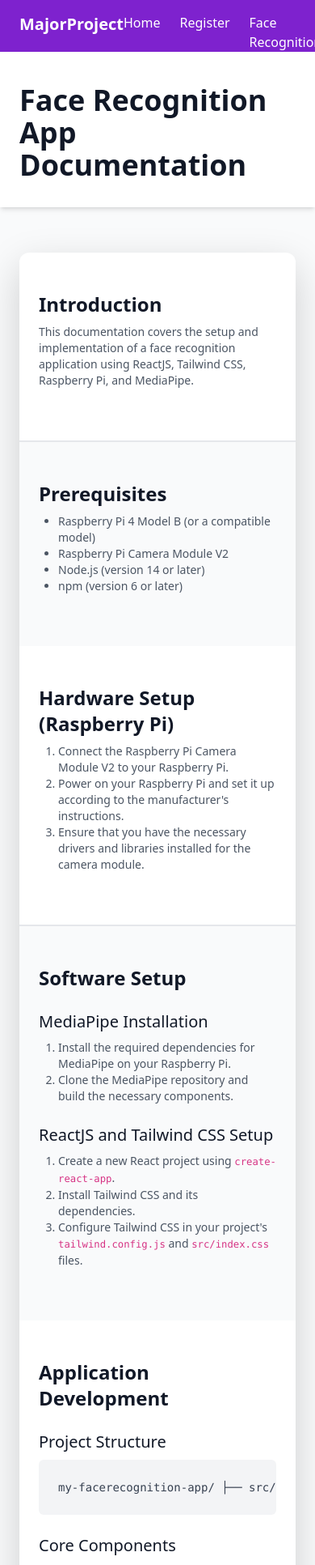
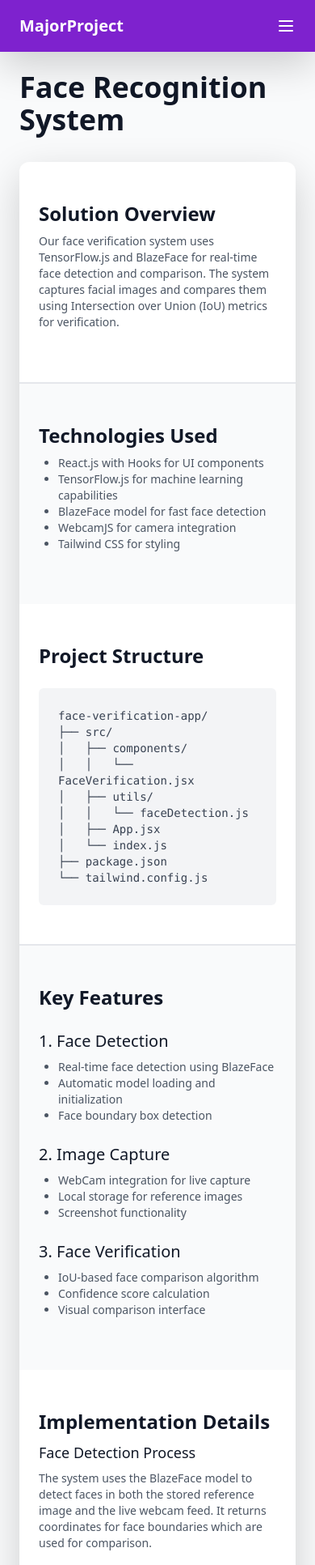
Before and after one commit to Suyash30030/FaceRecognition, a React (Create React App) app: page /docs in a window 390 px wide. Shown: the top 1933 px of the page at 81% size. Built offline with nearby package versions, Linux system fonts and the light colour scheme; no server answers.

Commit message:
Minor Changes

```diff
--- a/src/App.js
+++ b/src/App.js
@@ -10,14 +10,16 @@ import Footer from './components/Footer';
 function App() {
   return (
     <Router>
-      <div className="min-h-screen bg-black text-white">
+      <div className="flex flex-col min-h-screen bg-black text-white">
         <Navbar />
+        <main className="flex-grow pt-16"> {/* Add padding-top here */}
           <Routes>
             <Route path="/" element={<Home />} />
             <Route path="/register" element={<Register />} />
             <Route path="/face-verify" element={<FaceVerification />} />
             <Route path="/docs" element={<Documentation />} />
           </Routes>
+        </main>
         <Footer />
       </div>
     </Router>
--- a/src/components/Navbar.jsx
+++ b/src/components/Navbar.jsx
@@ -1,16 +1,38 @@
-import React from 'react';
+import React, { useState } from 'react';
 import { Link, NavLink } from 'react-router-dom';
+import { Menu, X } from 'lucide-react';
 
 const Navbar = () => {
+  const [isOpen, setIsOpen] = useState(false);
+
+  const toggleMenu = () => {
+    setIsOpen(!isOpen);
+  };
+
   return (
-    <nav className="bg-purple-700 fixed top-0 left-0 right-0 z-10 ">
-      <div className="px-4 sm:px-6  ">
-        <div className="flex py-3 justify-between  h-16">
+    <header className="fixed top-0 left-0 right-0 z-50">
+      <nav className="bg-purple-700 shadow-lg">
+        <div className="max-w-7xl mx-auto px-4 sm:px-6">
+          <div className="flex items-center justify-between h-16">
             <Link to="/" className="text-white font-bold text-xl no-underline" aria-label="Home">
               MajorProject
             </Link>
-          <div className="flex-grow" /> {/* This div pushes the links to the right */}
-          <div className="flex space-x-6">
+
+            {/* Hamburger menu button */}
+            <button
+              className="md:hidden text-white hover:text-purple-300 focus:outline-none"
+              onClick={toggleMenu}
+              aria-label="Toggle menu"
+            >
+              {isOpen ? (
+                <X className="h-6 w-6" />
+              ) : (
+                <Menu className="h-6 w-6" />
+              )}
+            </button>
+
+            {/* Desktop menu */}
+            <div className="hidden md:flex space-x-6">
               <NavLink
                 to="/"
                 className={({ isActive }) => `text-white hover:text-purple-300 no-underline ${isActive ? 'text-purple-300' : ''}`}
@@ -41,8 +63,51 @@ const Navbar = () => {
               </NavLink>
             </div>
           </div>
+
+          {/* Mobile menu */}
+          <div
+            className={`${
+              isOpen ? 'block' : 'hidden'
+            } md:hidden pb-4 absolute bg-purple-700 w-full left-0 shadow-lg`}
+          >
+            <div className="flex flex-col space-y-3">
+              <NavLink
+                to="/"
+                className={({ isActive }) => `text-white hover:text-purple-300 no-underline px-2 py-1 rounded ${isActive ? 'text-purple-300' : ''}`}
+                onClick={toggleMenu}
+                aria-label="Home"
+              >
+                Home
+              </NavLink>
+              <NavLink
+                to="/register"
+                className={({ isActive }) => `text-white hover:text-purple-300 no-underline px-2 py-1 rounded ${isActive ? 'text-purple-300' : ''}`}
+                onClick={toggleMenu}
+                aria-label="Register"
+              >
+                Register
+              </NavLink>
+              <NavLink
+                to="/face-verify"
+                className={({ isActive }) => `text-white hover:text-purple-300 no-underline px-2 py-1 rounded ${isActive ? 'text-purple-300' : ''}`}
+                onClick={toggleMenu}
+                aria-label="Face Recognition"
+              >
+                Face Recognition
+              </NavLink>
+              <NavLink
+                to="/docs"
+                className={({ isActive }) => `text-white hover:text-purple-300 no-underline px-2 py-1 rounded ${isActive ? 'text-purple-300' : ''}`}
+                onClick={toggleMenu}
+                aria-label="Documentation"
+              >
+                Docs
+              </NavLink>
+            </div>
+          </div>
         </div>
       </nav>
+    </header>
   );
 }
 
--- a/src/pages/Documentation.jsx
+++ b/src/pages/Documentation.jsx
@@ -1,118 +1,122 @@
 import React from 'react';
 
-const FaceRecognitionAppDocumentation = () => {
+const FaceVerificationDocumentation = () => {
   return (
-    <div className="bg-gray-50 min-h-screen font-sans">
-      <header className="bg-white shadow-md mb-8">
-        <div className="max-w-7xl mx-auto py-6 px-4 sm:px-6 lg:px-8">
-          <h1 className="text-4xl font-semibold text-gray-900 mt-20">Face Recognition App Documentation</h1>
-        </div>
-      </header>
+    <div className="bg-gray-50 font-sans pb-12">
+      <main className="max-w-7xl mx-auto py-6 px-4 sm:px-6 lg:px-8">
+        <h1 className="text-4xl font-semibold text-gray-900 mb-8">Face Recognition System</h1>
 
-      <main className=" mx-auto py-6 px-4 sm:px-6 lg:px-8">
         <div className="bg-white overflow-hidden shadow-lg rounded-xl">
           <div className="px-6 py-5 sm:p-8">
-            <h2 className="text-2xl font-semibold text-gray-900">Introduction</h2>
+            <h2 className="text-2xl font-semibold text-gray-900">Solution Overview</h2>
             <p className="mt-2 text-sm text-gray-600">
-              This documentation covers the setup and implementation of a face recognition application using ReactJS, Tailwind CSS, Raspberry Pi, and MediaPipe.
+              Our face verification system uses TensorFlow.js and BlazeFace for real-time face detection and comparison.
+              The system captures facial images and compares them using Intersection over Union (IoU) metrics for verification.
             </p>
           </div>
+
           <div className="px-6 py-5 sm:p-8 bg-gray-50 border-t-2 border-gray-200">
-            <h2 className="text-2xl font-semibold text-gray-900">Prerequisites</h2>
+            <h2 className="text-2xl font-semibold text-gray-900">Technologies Used</h2>
             <ul className="mt-2 text-sm text-gray-600 list-disc pl-6">
-              <li>Raspberry Pi 4 Model B (or a compatible model)</li>
-              <li>Raspberry Pi Camera Module V2</li>
-              <li>Node.js (version 14 or later)</li>
-              <li>npm (version 6 or later)</li>
+              <li>React.js with Hooks for UI components</li>
+              <li>TensorFlow.js for machine learning capabilities</li>
+              <li>BlazeFace model for fast face detection</li>
+              <li>WebcamJS for camera integration</li>
+              <li>Tailwind CSS for styling</li>
             </ul>
           </div>
+
           <div className="px-6 py-5 sm:p-8">
-            <h2 className="text-2xl font-semibold text-gray-900">Hardware Setup (Raspberry Pi)</h2>
-            <ol className="mt-2 text-sm text-gray-600 list-decimal pl-6">
-              <li>Connect the Raspberry Pi Camera Module V2 to your Raspberry Pi.</li>
-              <li>Power on your Raspberry Pi and set it up according to the manufacturer's instructions.</li>
-              <li>Ensure that you have the necessary drivers and libraries installed for the camera module.</li>
-            </ol>
+            <h2 className="text-2xl font-semibold text-gray-900">Project Structure</h2>
+            <div className="mt-4 bg-gray-100 p-4 rounded-md text-sm text-gray-700 whitespace-pre-wrap font-mono">
+{`face-verification-app/
+├── src/
+│   ├── components/
+│   │   └── FaceVerification.jsx
+│   ├── utils/
+│   │   └── faceDetection.js
+│   ├── App.jsx
+│   └── index.js
+├── package.json
+└── tailwind.config.js`}</div>
           </div>
+
           <div className="px-6 py-5 sm:p-8 bg-gray-50 border-t-2 border-gray-200">
-            <h2 className="text-2xl font-semibold text-gray-900">Software Setup</h2>
-            <h3 className="text-xl font-medium text-gray-900 mt-4">MediaPipe Installation</h3>
-            <ol className="mt-2 text-sm text-gray-600 list-decimal pl-6">
-              <li>Install the required dependencies for MediaPipe on your Raspberry Pi.</li>
-              <li>Clone the MediaPipe repository and build the necessary components.</li>
-            </ol>
-            <h3 className="text-xl font-medium text-gray-900 mt-6">ReactJS and Tailwind CSS Setup</h3>
-            <ol className="mt-2 text-sm text-gray-600 list-decimal pl-6">
-              <li>Create a new React project using <code>create-react-app</code>.</li>
-              <li>Install Tailwind CSS and its dependencies.</li>
-              <li>Configure Tailwind CSS in your project's <code>tailwind.config.js</code> and <code>src/index.css</code> files.</li>
-            </ol>
+            <h2 className="text-2xl font-semibold text-gray-900">Key Features</h2>
+            <div className="space-y-6">
+              <section>
+                <h3 className="text-xl font-medium text-gray-900 mt-4">1. Face Detection</h3>
+                <ul className="mt-2 text-sm text-gray-600 list-disc pl-6">
+                  <li>Real-time face detection using BlazeFace</li>
+                  <li>Automatic model loading and initialization</li>
+                  <li>Face boundary box detection</li>
+                </ul>
+              </section>
+
+              <section>
+                <h3 className="text-xl font-medium text-gray-900">2. Image Capture</h3>
+                <ul className="mt-2 text-sm text-gray-600 list-disc pl-6">
+                  <li>WebCam integration for live capture</li>
+                  <li>Local storage for reference images</li>
+                  <li>Screenshot functionality</li>
+                </ul>
+              </section>
+
+              <section>
+                <h3 className="text-xl font-medium text-gray-900">3. Face Verification</h3>
+                <ul className="mt-2 text-sm text-gray-600 list-disc pl-6">
+                  <li>IoU-based face comparison algorithm</li>
+                  <li>Confidence score calculation</li>
+                  <li>Visual comparison interface</li>
+                </ul>
+              </section>
+            </div>
           </div>
+
           <div className="px-6 py-5 sm:p-8">
-            <h2 className="text-2xl font-semibold text-gray-900">Application Development</h2>
-            <h3 className="text-xl font-medium text-gray-900 mt-4">Project Structure</h3>
-            <pre className="bg-gray-100 p-4 rounded-md overflow-x-auto text-sm text-gray-700">
-              <code>
-                my-facerecognition-app/
-                ├── src/
-                │   ├── components/
-                │   │   ├── FaceDetection.js
-                │   │   ├── FaceRecognition.js
-                │   │   └── ...
-                │   ├── utils/
-                │   │   ├── mediapipe.js
-                │   │   └── ...
-                │   ├── App.js
-                │   └── index.js
-                ├── package.json
-                └── ...
-              </code>
-            </pre>
-            <h3 className="text-xl font-medium text-gray-900 mt-6">Core Components</h3>
-            <ul className="mt-2 text-sm text-gray-600 list-disc pl-6">
-              <li><code>FaceDetection.js</code>: Handles the video stream capture and face detection using MediaPipe.</li>
-              <li><code>FaceRecognition.js</code>: Implements the face recognition logic and displays the results.</li>
-            </ul>
+            <h2 className="text-2xl font-semibold text-gray-900">Implementation Details</h2>
+            <div className="space-y-4">
+              <section>
+                <h3 className="text-lg font-medium text-gray-900">Face Detection Process</h3>
+                <p className="mt-2 text-sm text-gray-600">
+                  The system uses the BlazeFace model to detect faces in both the stored reference image and the live webcam feed.
+                  It returns coordinates for face boundaries which are used for comparison.
+                </p>
+              </section>
+
+              <section>
+                <h3 className="text-lg font-medium text-gray-900">Comparison Algorithm</h3>
+                <p className="mt-2 text-sm text-gray-600">
+                  Face matching uses Intersection over Union (IoU) to compare face regions.
+                  A confidence score above 50% indicates a potential match, though this threshold can be adjusted.
+                </p>
+              </section>
+            </div>
           </div>
+
           <div className="px-6 py-5 sm:p-8 bg-gray-50 border-t-2 border-gray-200">
-            <h2 className="text-2xl font-semibold text-gray-900">Deployment</h2>
-            <p className="mt-2 text-sm text-gray-600">
-              To deploy your face recognition app, you can use various hosting services like Netlify, Vercel, or GitHub Pages. Make sure to configure the necessary environment variables and build scripts in your <code>package.json</code> file.
-            </p>
-          </div>
-          <div className="px-6 py-5 sm:p-8">
-            <h2 className="text-2xl font-semibold text-gray-900">API References</h2>
-            <ul className="mt-2 text-sm text-gray-600 list-disc pl-6">
+            <h2 className="text-2xl font-semibold text-gray-900">External Resources</h2>
+            <ul className="mt-2 text-sm text-gray-600 list-disc pl-6 space-y-2">
               <li>
-                MediaPipe API: <a href="https://google.github.io/mediapipe/solutions/solutions.html" className="text-blue-500 hover:text-blue-700">https://google.github.io/mediapipe/solutions/solutions.html</a>
+                <a href="https://github.com/tensorflow/tfjs-models/tree/master/blazeface" className="text-blue-500 hover:text-blue-700">BlazeFace Model Documentation</a>
               </li>
               <li>
-                Raspberry Pi Camera Module V2 API: <a href="https://www.raspberrypi.com/documentation/computers/camera.html" className="text-blue-500 hover:text-blue-700">https://www.raspberrypi.com/documentation/computers/camera.html</a>
+                <a href="https://www.tensorflow.org/js" className="text-blue-500 hover:text-blue-700">TensorFlow.js Documentation</a>
               </li>
               <li>
-                React API: <a href="https://reactjs.org/docs/react-api.html" className="text-blue-500 hover:text-blue-700">https://reactjs.org/docs/react-api.html</a>
-              </li>
-              <li>
-                Tailwind CSS API: <a href="https://tailwindcss.com/docs/utility-first" className="text-blue-500 hover:text-blue-700">https://tailwindcss.com/docs/utility-first</a>
+                <a href="https://github.com/mozmorris/react-webcam" className="text-blue-500 hover:text-blue-700">React Webcam Documentation</a>
               </li>
             </ul>
           </div>
-          <div className="px-6 py-5 sm:p-8 bg-gray-50 border-t-2 border-gray-200">
-            <h2 className="text-2xl font-semibold text-gray-900">Troubleshooting</h2>
-            <ol className="mt-2 text-sm text-gray-600 list-decimal pl-6">
-              <li>
-                If you encounter issues with MediaPipe installation, refer to the <a href="https://google.github.io/mediapipe/getting_started/install.html#install-on-raspberry-pi" className="text-blue-500 hover:text-blue-700">MediaPipe documentation</a> for troubleshooting steps.
-              </li>
-              <li>
-                For any React or Tailwind CSS related issues, consult the official documentation or seek help from the community.
-              </li>
-            </ol>
-          </div>
+
           <div className="px-6 py-5 sm:p-8">
-            <h2 className="text-2xl font-semibold text-gray-900">Conclusion</h2>
-            <p className="mt-2 text-sm text-gray-600">
-              By following this documentation, you should be able to set up and build a face recognition application using ReactJS, Tailwind CSS, Raspberry Pi, and MediaPipe. If you have any further questions or need additional assistance, feel free to reach out.
-            </p>
+            <h2 className="text-2xl font-semibold text-gray-900">Future Improvements</h2>
+            <ul className="mt-2 text-sm text-gray-600 list-disc pl-6">
+              <li>Enhanced face matching algorithms beyond IoU</li>
+              <li>Support for multiple face detection and comparison</li>
+              <li>Integration with more sophisticated face recognition models</li>
+              <li>Additional security features and liveness detection</li>
+            </ul>
           </div>
         </div>
       </main>
@@ -120,4 +124,4 @@ const FaceRecognitionAppDocumentation = () => {
   );
 };
 
-export default FaceRecognitionAppDocumentation;
+export default FaceVerificationDocumentation;
--- a/src/pages/FaceVerification.jsx
+++ b/src/pages/FaceVerification.jsx
@@ -106,7 +106,7 @@ const FaceVerification = () => {
   };
 
   return (
-    <div className="min-h-screen bg-gradient-to-b from-gray-100 to-gray-200 p-4 flex justify-center items-center mt-14">
+    <div className="min-h-screen bg-gradient-to-b from-gray-100 to-gray-200 p-4 flex justify-center items-center">
       <div className="bg-white rounded-xl shadow-lg p-6 w-full max-w-3xl">
         <div className="text-center mb-6">
           <h1 className="text-3xl font-bold text-gray-800">Face Verification</h1>
```
Lines whose indentation alone changed are shown as unchanged.
